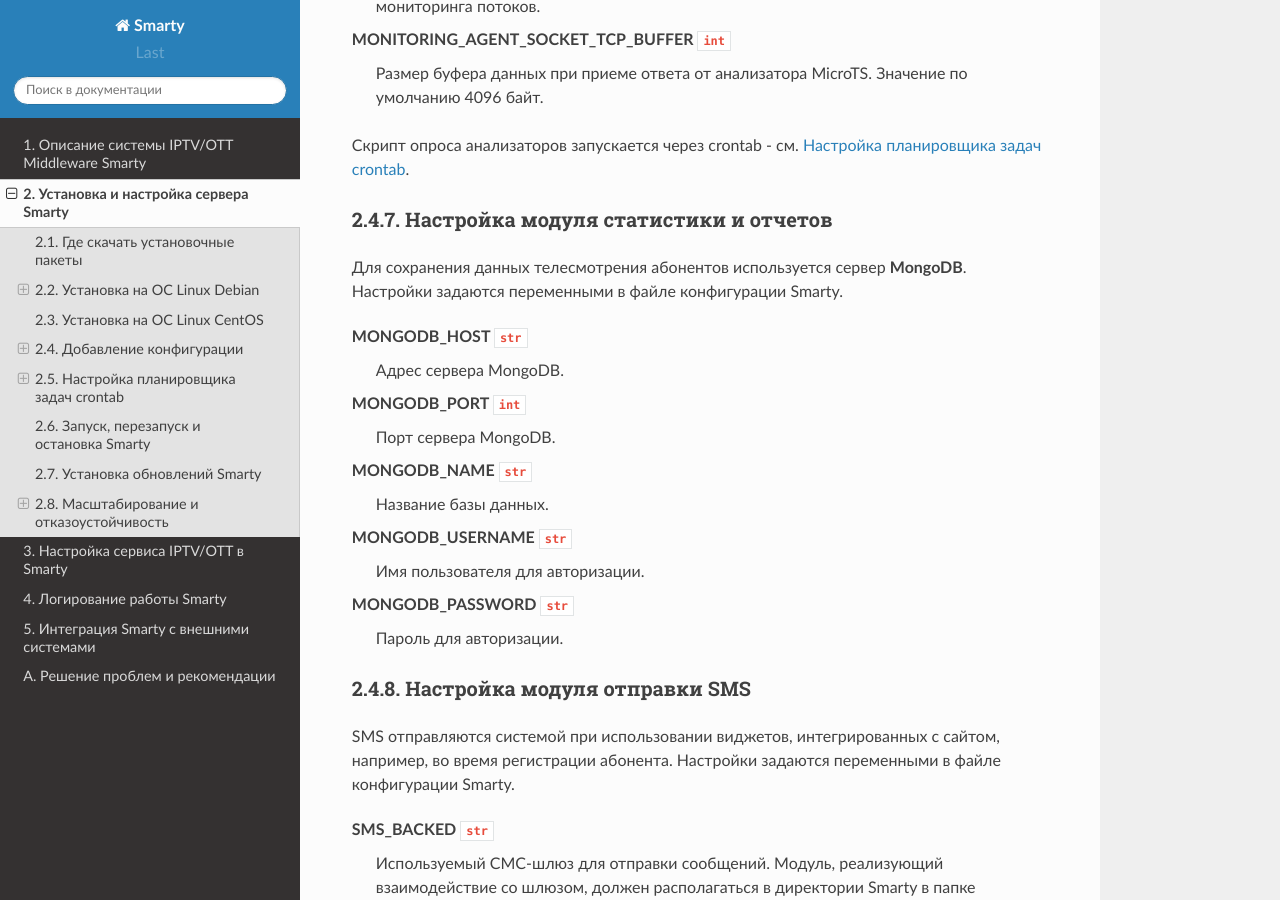
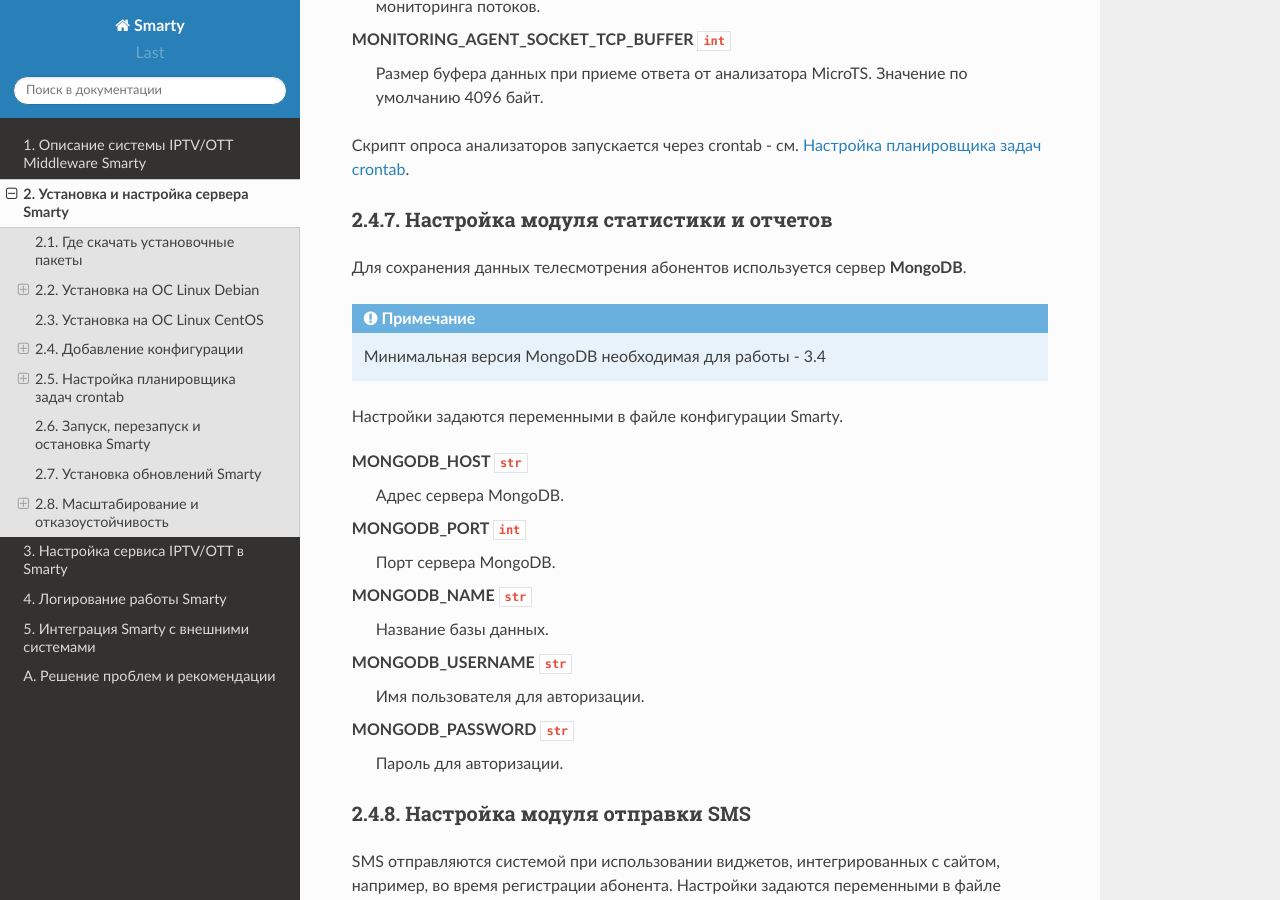
Before and after one commit to sergey-yakovlev/smarty-docs, a Sphinx documentation site: the page built from source/installation_and_configuration.rst, in a window 1280 px wide and 900 px high, scrolled down 7290 px. Built offline with Sphinx 7.4.7 and the Read the Docs theme 2.0.0, drawn with Linux system fonts in a browser that asks for light colours.

Commit message:
Добавлена информация о минимальной версии MongoDB

```diff
--- a/source/installation_and_configuration.rst
+++ b/source/installation_and_configuration.rst
@@ -333,7 +333,13 @@
 --------------------------------------------
 
 Для сохранения данных телесмотрения абонентов используется сервер **MongoDB**.
+
+.. note::
+
+    Минимальная версия MongoDB необходимая для работы - 3.4
+
 Настройки задаются переменными в файле конфигурации Smarty.
+
 
 MONGODB_HOST ``str``
   Адрес сервера MongoDB.
```
